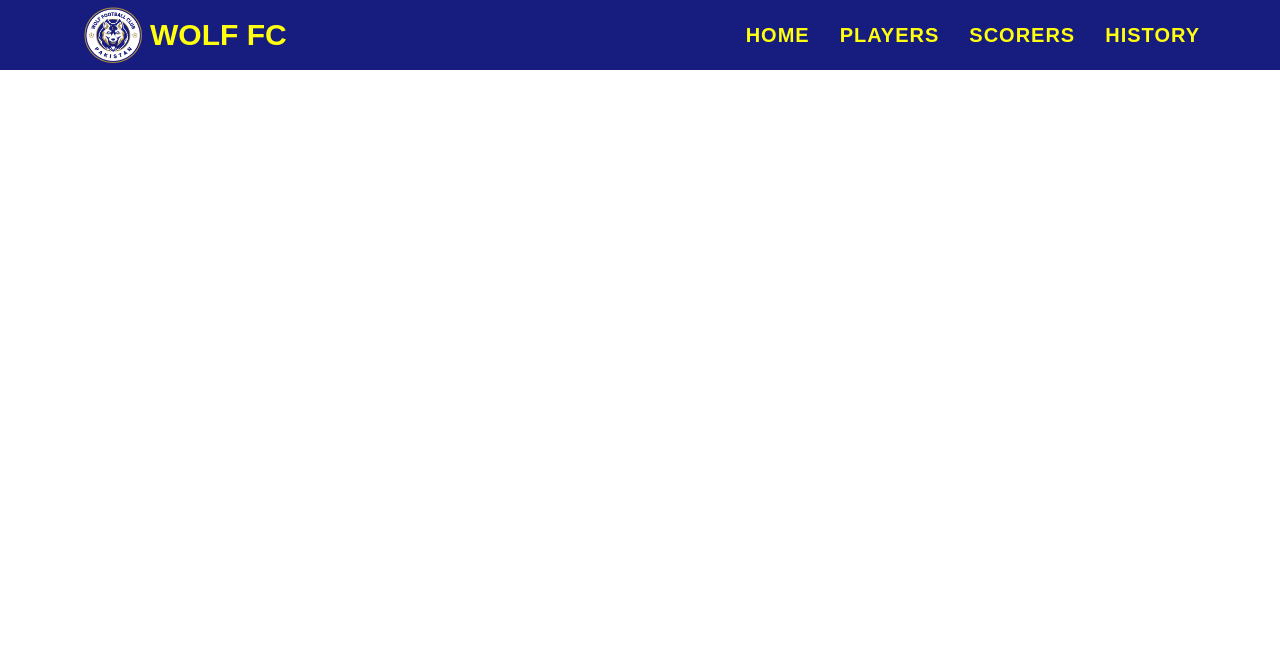
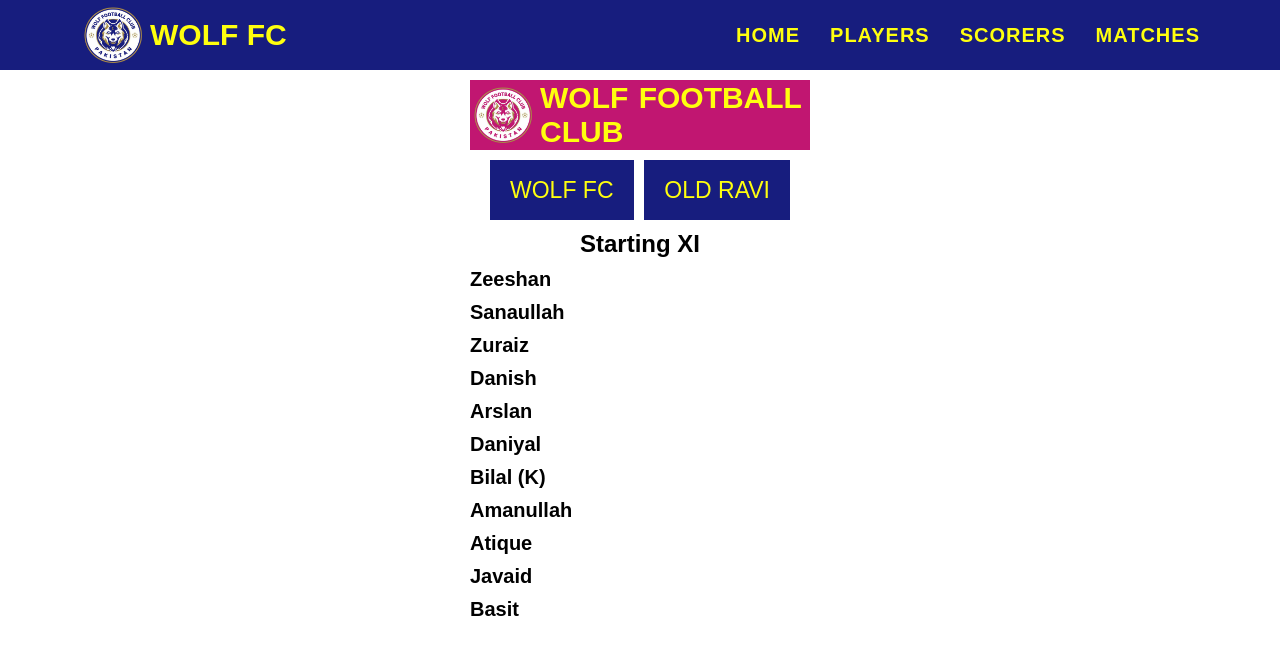
Before and after one commit to Zulqarnain32/WOLF-FC, a React (Vite) app: page /matches in a window 1280 px wide. Shown: the top 654 px of the page. Built offline with nearby package versions, Linux system fonts and the light colour scheme.

Commit message:
updated code

```diff
--- a/src/App.css
+++ b/src/App.css
@@ -138,9 +138,48 @@
 
 
 
+/* Matchdat  */
+.match-container{
+  width: 340px;
+  height: 600px;
+  /* border: 2px solid rgb(18, 16, 16); */
+  /* background-color: orange; */
+  margin: 10px auto;
+}
+.header{
+  height: 70px;
+  background-color: var(--main-color);
+  background-color: rgb(193, 22, 113);
+  /* color: var(--main-color); */
+  word-spacing: 2px;
+  border: none;
 
+}
+.teams{
+  display: flex;
+  height: 60px;
+  justify-content: space-between;
+  padding: 0 20px;
+  margin-top: 10px;
 
+}
+.teams>div{
+  background-color: var(--main-color);
+  color: var(--text-color);
+  line-height: 60px;
+  padding: 0 20px;
+  font-size: 23px;
+}
+.players h2{
+  text-align: center;
+  margin: 10px 0;
+}
 
+.players p{
+  font-size: 20px;
+  font-weight: bold;
+  margin-top: 10px;
+}
 
 
 
--- a/src/App.jsx
+++ b/src/App.jsx
@@ -1,15 +1,21 @@
-import React from 'react'
+import React, { useEffect } from 'react'
 import Navbar from './components/Navbar'
 import { BrowserRouter,Routes,Route } from 'react-router-dom'
 import Scorers from './components/Scorers'
+import Matches from './components/Matches'
+import Home from './components/Home'
 import("./App.css")
 const App = () => {
+
+
   return (
     <>
     <BrowserRouter>
-         <Navbar/>
+      <Navbar/>
       <Routes>
+         <Route path = "/" element = {<Home/>}/>
          <Route path = "/scorers" element = {<Scorers/>}/>
+         <Route path = "/matches" element = {<Matches/>}/>
 
       </Routes>
     </BrowserRouter>
--- /dev/null
+++ b/src/components/Home.jsx
@@ -0,0 +1,11 @@
+import React from 'react'
+
+const Home = () => {
+  return (
+    <div>
+      <h1>Home</h1>
+    </div>
+  )
+}
+
+export default Home
--- /dev/null
+++ b/src/components/Matches.jsx
@@ -0,0 +1,38 @@
+import React from "react";
+
+const Matches = () => {
+  return (
+    <>
+      <div className="match-container">
+        <div className="header logo">
+          <div>
+            <img src="/assets/logo.png" className="logo-img" />
+          </div>
+          <h4>WOLF FOOTBALL CLUB</h4>
+        </div>
+        <div className="teams">
+          <div className="our-team">WOLF FC</div>
+          <div className="opponent-team">OLD RAVI</div>
+        </div>
+        <div className="players">
+          <h2>Starting XI</h2>
+          <div>
+            <p>Zeeshan</p>
+            <p>Sanaullah</p>
+            <p>Zuraiz</p>
+            <p>Danish</p>
+            <p>Arslan</p>
+            <p>Daniyal</p>
+            <p>Bilal (K) </p>
+            <p>Amanullah</p>
+            <p>Atique</p>
+            <p>Javaid</p>
+            <p>Basit</p>
+          </div>
+        </div>
+      </div>
+    </>
+  );
+};
+
+export default Matches;
--- a/src/components/Navbar.jsx
+++ b/src/components/Navbar.jsx
@@ -37,7 +37,7 @@ const Navbar = () => {
         <Link to="/" className="nav-element" onClick={closeNav}>Home</Link>
         <Link to="/players" className="nav-element" onClick={closeNav}>Players</Link>
         <Link to="/scorers" className="nav-element" onClick={closeNav}>Scorers</Link>
-        <Link to="/history" className="nav-element" onClick={closeNav}>History</Link>
+        <Link to="/matches" className="nav-element" onClick={closeNav}>Matches</Link>
       </div>
     </div>
   );
--- a/src/main.jsx
+++ b/src/main.jsx
@@ -3,7 +3,7 @@ import { createRoot } from 'react-dom/client'
 import App from './App.jsx'
 
 createRoot(document.getElementById('root')).render(
-  <StrictMode>
+  // <StrictMode>
     <App />
-  </StrictMode>,
+  // </StrictMode>,
 )
```
